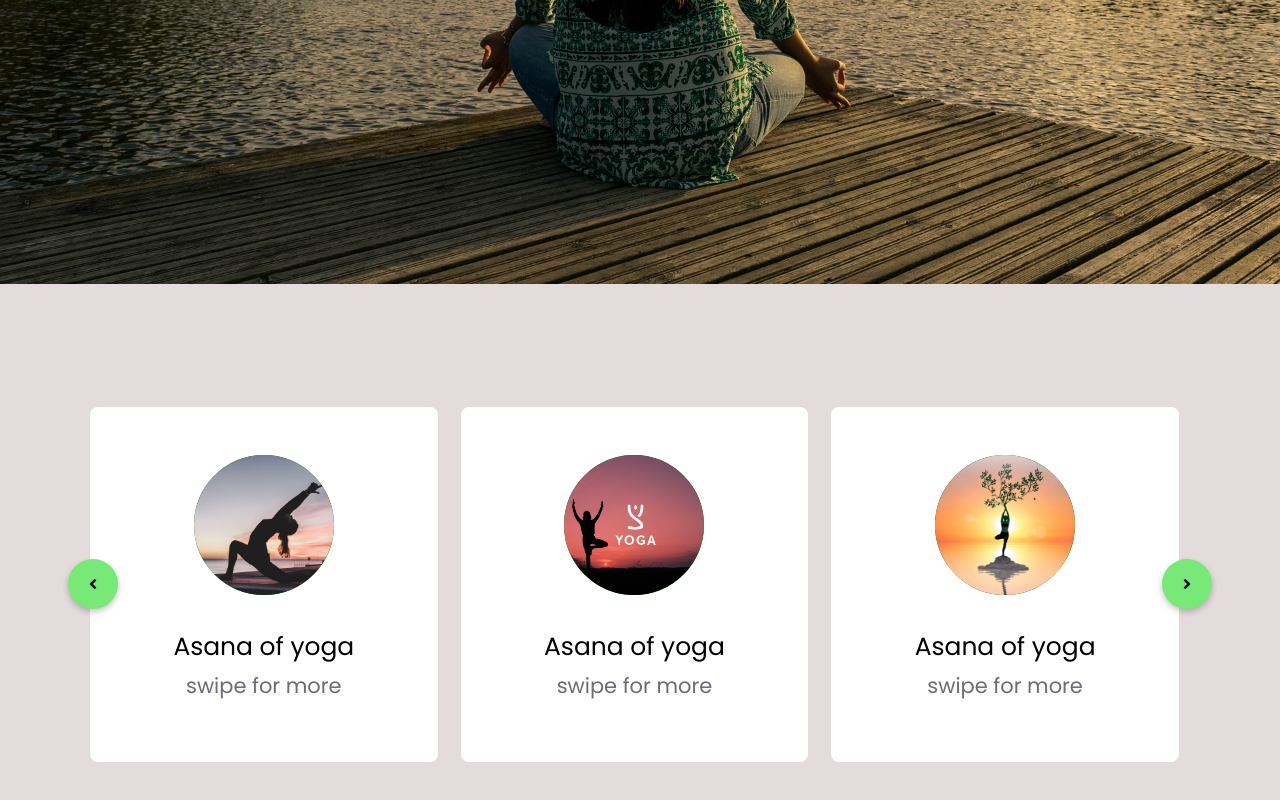
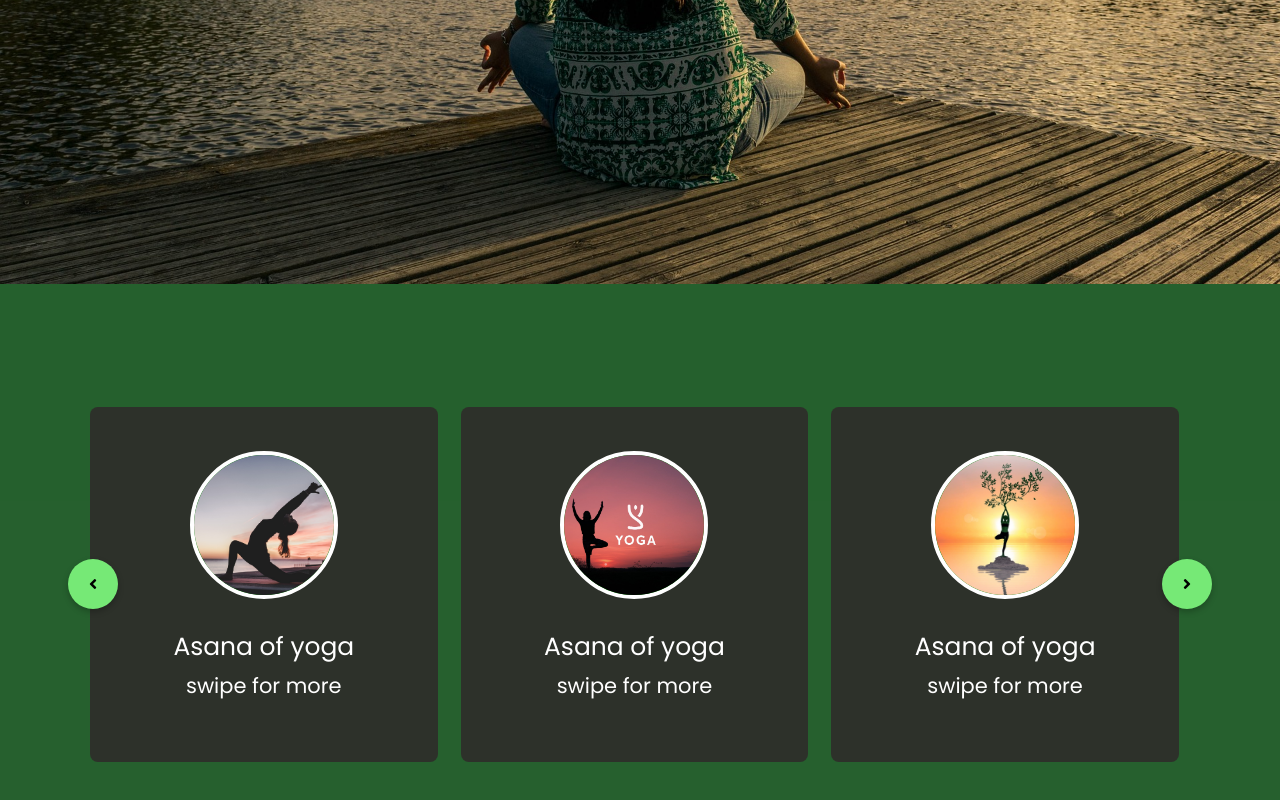
Before and after one commit to rachitkatariyaa/Prakriti-Yog, a plain HTML site: page index.html in a window 1280 px wide. Shown: the part 516-1316 px from the top of the page. Drawn offline with Linux system fonts and the light colour scheme; a web font is replaced by a local one.

Commit message:
add changes

```diff
--- a/media.css
+++ b/media.css
@@ -55,7 +55,6 @@
         align-items: center;
         justify-content: center;
         min-height: 55vh;
-        background: rgb(228, 220, 220);
     }
 
     .wrapper {
--- a/style.css
+++ b/style.css
@@ -109,7 +109,7 @@ nav li:first-child {
 	justify-content: center;
 	min-height: 75vh;
 	width: 100%;
-	background: rgb(228, 220, 220);
+	background: rgb(14 79 23 / 90%)
 }
 
 .wrapper {
@@ -183,7 +183,8 @@ nav li:first-child {
 	scroll-snap-align: start;
 	height: 340px;
 	list-style: none;
-	background: #fff;
+	background: #2f2e2bed;
+	;
 	border-radius: 8px;
 	display: flex;
 	cursor: pointer;
@@ -211,13 +212,14 @@ nav li:first-child {
 }
 
 .card h2 {
+	color: white;
 	font-weight: 500;
 	font-size: 1.56rem;
 	margin: 30px 0 5px;
 }
 
 .card span {
-	color: #6a6d78;
+	color: white;
 	font-size: 1.31rem;
 
 }
```
